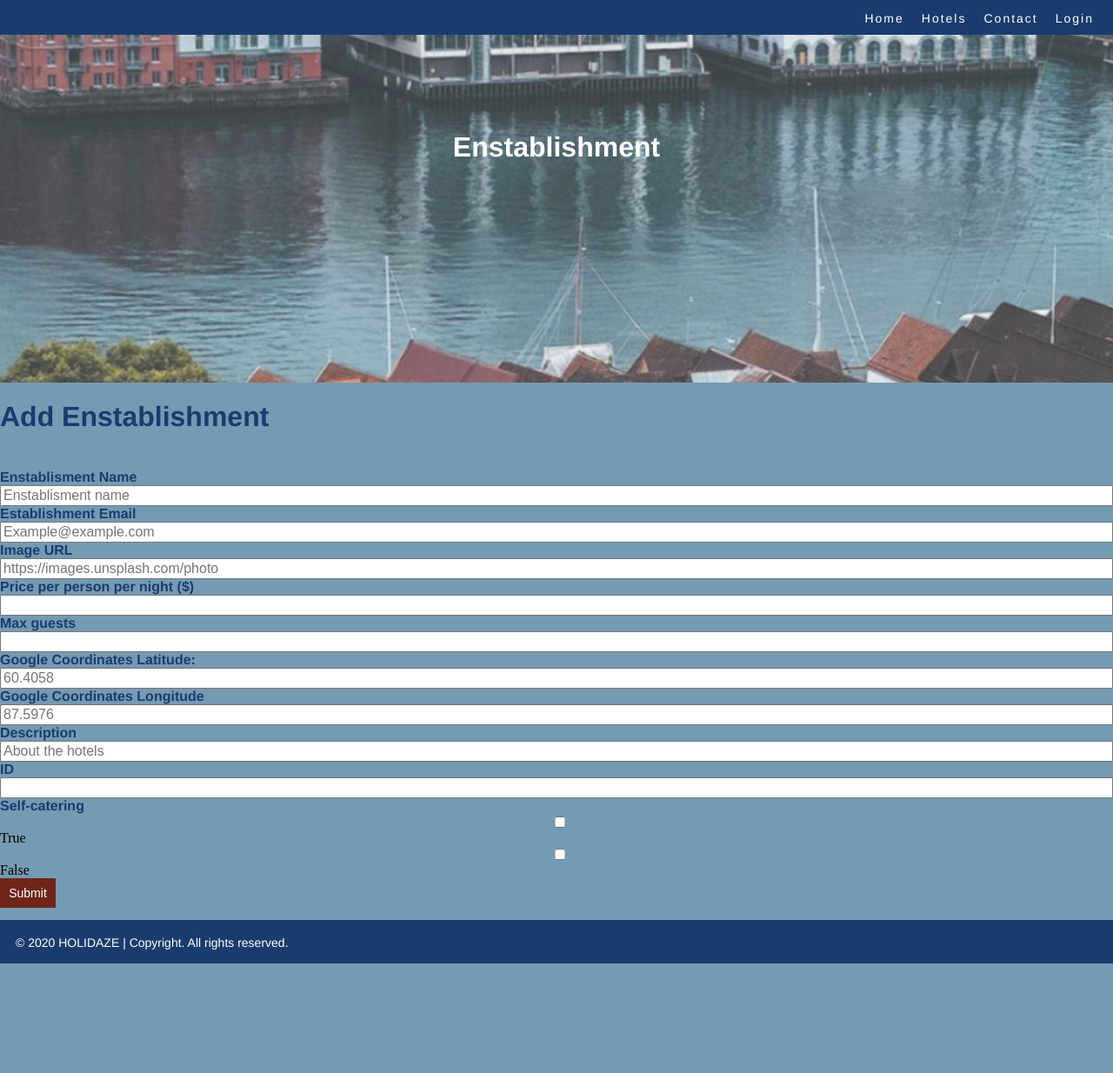
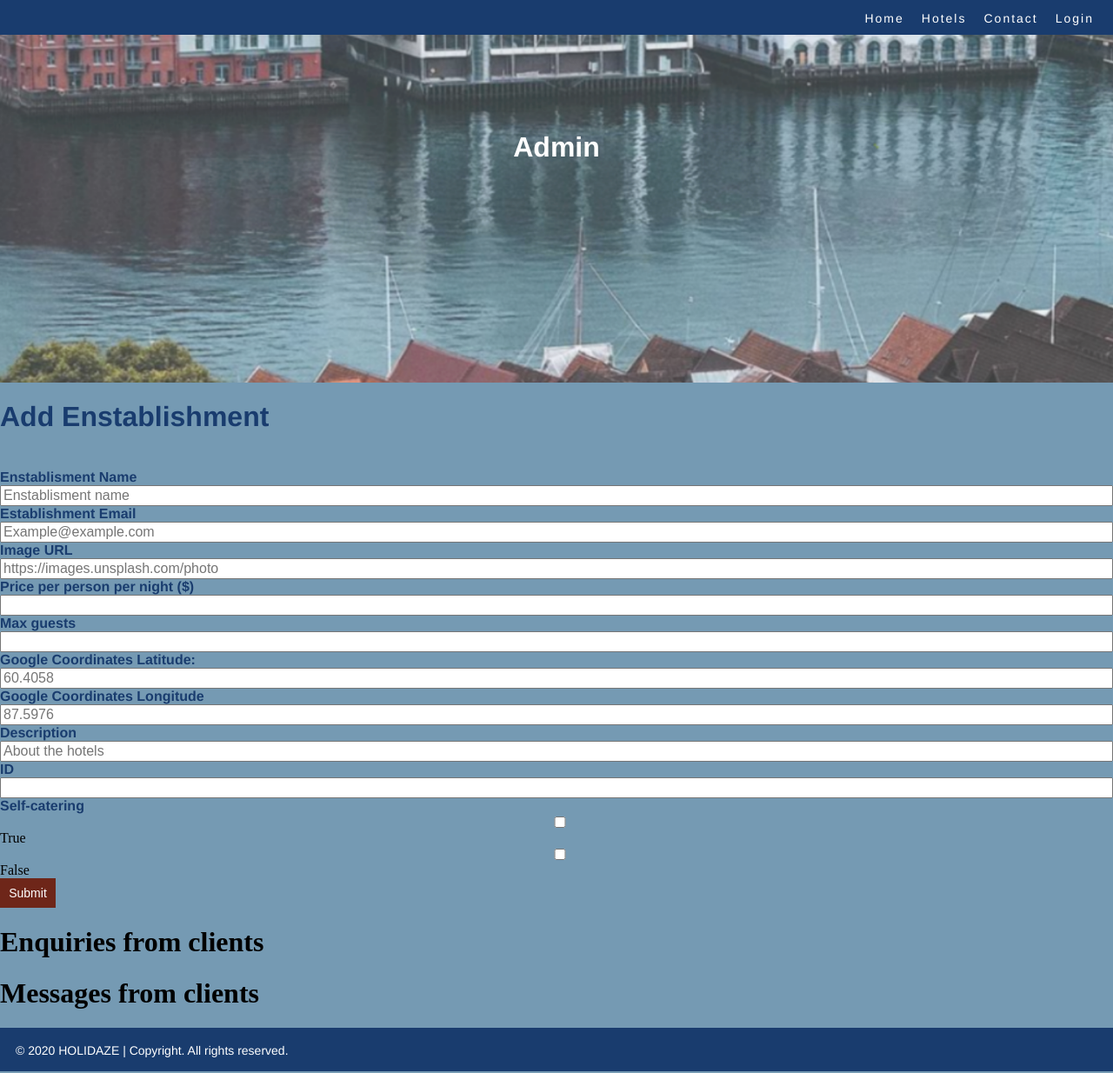
Before and after one commit to elisemykle/elise-myklebust-project-exam-2, a React (Create React App) app: page /Enstablishment in a window 1280 px wide. Shown: the whole page at 87% size. Before the commit the page ends 1110 px from the top, so only its background shows below. Built offline with nearby package versions, Linux system fonts and the light colour scheme; a web font is replaced by a local one.

Commit message:
Lagt til tekst på homepage

```diff
--- a/src/components/admin/enstablishment/enstablishment.js
+++ b/src/components/admin/enstablishment/enstablishment.js
@@ -35,7 +35,7 @@ const schema = yup.object().shape({
 
         <form className="contact__form" onSubmit={handleSubmit(onSubmit)}>
             <div className="contact__page">
-                <Hero title="Enstablishment" text="" classes="hero hero--contact" showSearch={false}/>
+                <Hero title="Admin" text="" classes="hero hero--contact" showSearch={false}/>
                 <div className="contact__contact--page">
                     <h1 className="contact__h1">Add Enstablishment</h1>
                 </div>
@@ -92,6 +92,12 @@ const schema = yup.object().shape({
                 {errors.emailadress && <p className="error__message">Please enter in a valid email format.</p>}
             </div>
             <button className="contact__button" type="submit">Submit</button>
+			<div className="enquiries">
+				<h1 className="enquiries__clients">Enquiries from clients</h1>
+			</div>
+			<div className="messages">
+				<h1 className="messages_clients">Messages from clients</h1>
+			</div>
         </form>
         )
 }
--- a/src/components/visitor/home/home.js
+++ b/src/components/visitor/home/home.js
@@ -50,6 +50,11 @@ const API_URL = "http://elisemdesign.no/project-exam-2-master/get-establishments
                     <button className="search--button" onClick={() => searchHotels()}>Search</button>
                     </div>
                 </Hero>
+                <div className="about">
+                    <h1 className="about__h1">About Bergen city</h1>
+                    <p className="aboutbergen__text">Lorem ipsum dolor sit amet, consectetur adipiscing elit. Vestibulum in leo turpis. Fusce quis enim ante. Etiam cursus nibh sit amet massa tempus ultrices. Vestibulum ante ipsum primis in faucibus orci luctus et ultrices posuere cubilia curae; Maecenas eget consectetur nulla. Maecenas nec rhoncus urna, volutpat lobortis neque. Aenean sapien dui, scelerisque at mi id, feugiat tincidunt arcu. Curabitur lobortis felis sit amet efficitur cursus.</p>
+                    <p className="aboutbergen__text">Lorem ipsum dolor sit amet, consectetur adipiscing elit. Vestibulum in leo turpis. Fusce quis enim ante. Etiam cursus nibh sit amet massa tempus ultrices. Vestibulum ante ipsum primis in faucibus orci luctus et ultrices posuere cubilia curae; Maecenas eget consectetur nulla. Maecenas nec rhoncus urna, volutpat lobortis neque. Aenean sapien dui, scelerisque at mi id, feugiat tincidunt arcu. Curabitur lobortis felis sit amet efficitur cursus.</p>
+                    </div>
                 {
                     filterHotels.map((hotel, index) =>
                         <div key={index}>
--- a/src/components/visitor/hotelspesific/hotelspesific.js
+++ b/src/components/visitor/hotelspesific/hotelspesific.js
@@ -23,9 +23,6 @@ export default function Hotelspesific(props) {
             <p className="hotelspesific__description">{hotel.description}</p>
             <a href="mailto:{this.props.email}" className="hotelspesific__email">{hotel.establishmentEmail}</a>
             <Link to={"/Enquiry/" + hotel.id} className="hotelspesific__button">Make an enquiry</Link>
-                <Link to={"/Enquiry/" + hotel.id} className="hotelspesific__button hotelspesific__button--blue ">Make an enquiry</Link>
-
-
         </div>
     )
 }
--- a/src/css/home.scss
+++ b/src/css/home.scss
@@ -1,5 +1,6 @@
-.home__h1{
+.about__h1{
     color: $elementcolor;
+    font-family: $fontfamily;
     text-align: center;
 }
 
--- a/src/css/hotelspesific.scss
+++ b/src/css/hotelspesific.scss
@@ -45,11 +45,5 @@
         &:hover{
         background-color: $secondarycolor;
         }
-        &--blue{
-            background-color: blue;
-            &:hover{
-                background-color: yellow;
-            }
-        }
     }
 }
```
